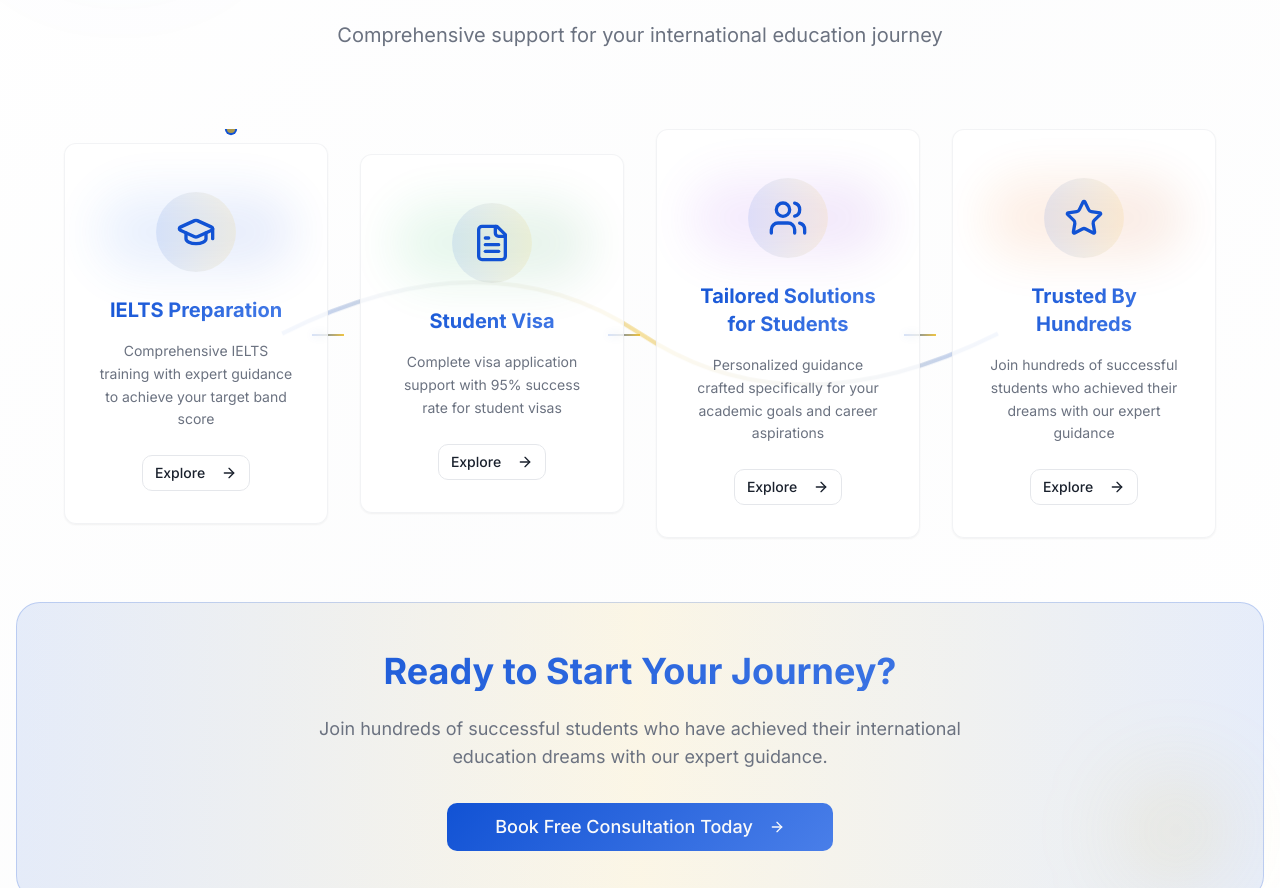
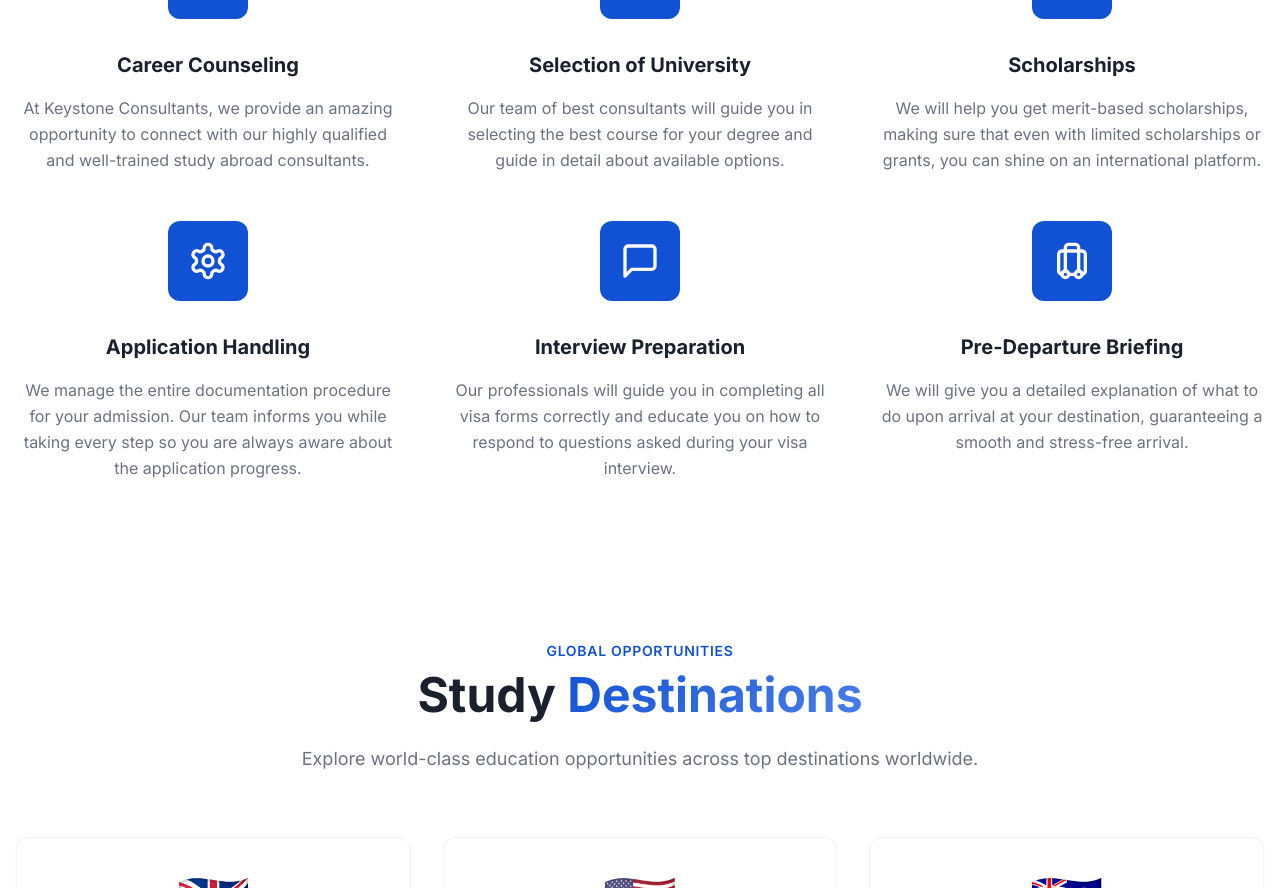
Before and after one commit to asimjamil195/keystone-paragon-clone, a React (Vite) app: page / in a window 1280 px wide. Shown: the part 1912-2800 px from the top of the page. Built offline with nearby package versions, Linux system fonts and the light colour scheme.

Commit message:
Update services section
Updated the core services section to match the provided style and rephrased the written information for each service.

```diff
--- a/src/components/ServicesHighlight.tsx
+++ b/src/components/ServicesHighlight.tsx
@@ -1,153 +1,81 @@
-import { Card, CardContent } from "@/components/ui/card";
-import { Badge } from "@/components/ui/badge";
-import { Button } from "@/components/ui/button";
-import { GraduationCap, FileText, Users, Star, ArrowRight } from "lucide-react";
+import { UserCheck, Building2, DollarSign, Settings, MessageSquare, Luggage } from "lucide-react";
+import ScrollReveal from "./ScrollReveal";
+
 const ServicesHighlight = () => {
-  const services = [{
-    icon: GraduationCap,
-    title: "IELTS Preparation",
-    description: "Comprehensive IELTS training with expert guidance to achieve your target band score",
-    image: "https://images.unsplash.com/photo-1434030216411-0b793f4b4173?w=500&h=300&fit=crop&crop=center",
-    color: "from-blue-500 to-blue-700"
-  }, {
-    icon: FileText,
-    title: "Student Visa",
-    description: "Complete visa application support with 95% success rate for student visas",
-    image: "https://images.unsplash.com/photo-1554224155-6726b3ff858f?w=500&h=300&fit=crop&crop=center",
-    color: "from-green-500 to-green-700"
-  }, {
-    icon: Users,
-    title: "Tailored Solutions for Students",
-    description: "Personalized guidance crafted specifically for your academic goals and career aspirations",
-    image: "https://images.unsplash.com/photo-1522202176988-66273c2fd55f?w=500&h=300&fit=crop&crop=center",
-    color: "from-purple-500 to-purple-700"
-  }, {
-    icon: Star,
-    title: "Trusted By Hundreds",
-    description: "Join hundreds of successful students who achieved their dreams with our expert guidance",
-    image: "https://images.unsplash.com/photo-1523240795612-9a054b0db644?w=500&h=300&fit=crop&crop=center",
-    color: "from-orange-500 to-orange-700"
-  }];
-  return <section className="py-20 bg-gradient-to-br from-background via-muted/20 to-background relative overflow-hidden">
-      {/* Background Elements */}
-      <div className="absolute inset-0">
-        <div className="absolute top-20 left-10 w-40 h-40 bg-primary/10 rounded-full blur-3xl animate-float"></div>
-        <div className="absolute bottom-20 right-10 w-32 h-32 bg-accent/10 rounded-full blur-2xl animate-float" style={{
-        animationDelay: "2s"
-      }}></div>
-      </div>
+  const services = [
+    {
+      icon: UserCheck,
+      title: "Career Counseling",
+      description: "At Keystone Consultants, we provide an amazing opportunity to connect with our highly qualified and well-trained study abroad consultants."
+    },
+    {
+      icon: Building2,
+      title: "Selection of University",
+      description: "Our team of best consultants will guide you in selecting the best course for your degree and guide in detail about available options."
+    },
+    {
+      icon: DollarSign,
+      title: "Scholarships",
+      description: "We will help you get merit-based scholarships, making sure that even with limited scholarships or grants, you can shine on an international platform."
+    },
+    {
+      icon: Settings,
+      title: "Application Handling",
+      description: "We manage the entire documentation procedure for your admission. Our team informs you while taking every step so you are always aware about the application progress."
+    },
+    {
+      icon: MessageSquare,
+      title: "Interview Preparation",
+      description: "Our professionals will guide you in completing all visa forms correctly and educate you on how to respond to questions asked during your visa interview."
+    },
+    {
+      icon: Luggage,
+      title: "Pre-Departure Briefing",
+      description: "We will give you a detailed explanation of what to do upon arrival at your destination, guaranteeing a smooth and stress-free arrival."
+    }
+  ];
 
-      <div className="container mx-auto px-4 relative z-10">
-        {/* Header */}
-        <div className="text-center mb-20 animate-fade-up">
-          <Badge variant="outline" className="px-6 py-3 text-sm font-semibold mb-6 animate-bounce-in">
-            Our Core Services
-          </Badge>
-          <h2 className="text-5xl md:text-7xl font-bold mb-6 animate-fade-up-stagger">
-            <span className="gradient-primary bg-clip-text text-transparent">Empowering</span>
-            <br />
-            <span className="text-foreground">Student Success</span>
-          </h2>
-          <p className="text-xl text-muted-foreground max-w-3xl mx-auto animate-fade-up-stagger" style={{
-          animationDelay: "0.2s"
-        }}>
-            Comprehensive support for your international education journey
-          </p>
-        </div>
-
-        {/* Animated Pathway */}
-        <div className="relative mb-16 max-w-6xl mx-auto">
-          {/* Pathway SVG Background */}
-          <div className="absolute inset-0 flex items-center justify-center pointer-events-none">
-            <svg className="w-full h-full" viewBox="0 0 800 400" preserveAspectRatio="xMidYMid meet">
-              <defs>
-                <linearGradient id="pathGradient" x1="0%" y1="0%" x2="100%" y2="0%">
-                  <stop offset="0%" stopColor="hsl(var(--primary))" stopOpacity="0.3" />
-                  <stop offset="50%" stopColor="hsl(var(--accent))" stopOpacity="0.5" />
-                  <stop offset="100%" stopColor="hsl(var(--primary))" stopOpacity="0.3" />
-                </linearGradient>
-              </defs>
-              <path d="M 50 200 Q 250 100 400 200 Q 550 300 750 200" stroke="url(#pathGradient)" strokeWidth="4" fill="none" className="animate-pulse-glow" />
-              {/* Animated dots along path */}
-              <circle r="6" fill="hsl(var(--primary))">
-                <animateMotion dur="8s" repeatCount="indefinite">
-                  <mpath href="#pathway" />
-                </animateMotion>
-              </circle>
-              <circle r="4" fill="hsl(var(--accent))" opacity="0.7">
-                <animateMotion dur="6s" repeatCount="indefinite" begin="2s">
-                  <mpath href="#pathway" />
-                </animateMotion>
-              </circle>
-            </svg>
+  return (
+    <section className="py-20 bg-background">
+      <div className="container mx-auto px-4">
+        <ScrollReveal>
+          {/* Header */}
+          <div className="text-center mb-16">
+            <p className="text-sm font-semibold text-primary mb-4 tracking-wider uppercase">
+              OUR SERVICES
+            </p>
+            <h2 className="text-4xl md:text-5xl lg:text-6xl font-bold text-foreground mb-8">
+              OUR TOP-NOTCH SERVICES
+            </h2>
           </div>
 
-          {/* Service Steps */}
-          <div className="relative z-10 grid grid-cols-1 md:grid-cols-2 lg:grid-cols-4 gap-8 items-center">
-            {services.map((service, index) => <div key={service.title} className="group animate-fade-up-stagger relative" style={{
-            animationDelay: `${index * 0.3}s`
-          }}>
-                {/* Connection Line to Next Step */}
-                {index < services.length - 1 && <div className="hidden lg:block absolute top-1/2 -right-4 w-8 h-0.5 bg-gradient-to-r from-primary/50 to-accent/50 z-0">
-                    <div className="absolute inset-0 bg-gradient-to-r from-primary to-accent animate-pulse opacity-60"></div>
-                  </div>}
-
-                {/* Service Card */}
-                <Card className="relative overflow-hidden bg-background/80 backdrop-blur-sm border-border/50 hover:border-primary/30 transition-all duration-500 hover:shadow-elegant hover:-translate-y-2 group-hover:scale-105">
-                  <div className="relative p-8 text-center">
-                    {/* Step Number */}
-
-
-                    {/* Icon with animated background */}
-                    <div className="relative mb-6 mt-4">
-                      <div className={`absolute inset-0 rounded-full bg-gradient-to-r ${service.color} opacity-10 group-hover:opacity-20 transition-opacity duration-500 blur-xl`}></div>
-                      <div className="relative w-20 h-20 mx-auto rounded-full bg-gradient-to-r from-primary/10 to-accent/10 flex items-center justify-center group-hover:scale-110 transition-transform duration-500">
-                        <service.icon className="w-10 h-10 text-primary group-hover:text-accent transition-colors duration-500" />
-                      </div>
-                    </div>
-
-                    {/* Title */}
-                    <h3 className="text-xl font-bold mb-4 gradient-primary bg-clip-text text-transparent group-hover:animate-wiggle">
-                      {service.title}
-                    </h3>
-
-                    {/* Description */}
-                    <p className="text-muted-foreground text-sm leading-relaxed mb-6">
-                      {service.description}
-                    </p>
-
-                    {/* Action Button */}
-                    <Button variant="outline" size="sm" className="group/btn hover:bg-primary hover:text-primary-foreground hover:border-primary transition-all duration-300">
-                      Explore
-                      <ArrowRight className="ml-2 h-4 w-4 group-hover/btn:translate-x-1 transition-transform duration-300" />
-                    </Button>
+          {/* Services Grid */}
+          <div className="grid grid-cols-1 md:grid-cols-2 lg:grid-cols-3 gap-12 max-w-7xl mx-auto">
+            {services.map((service, index) => (
+              <ScrollReveal key={service.title} delay={index * 100}>
+                <div className="text-center group hover-lift">
+                  {/* Icon */}
+                  <div className="w-20 h-20 mx-auto mb-8 bg-primary rounded-lg flex items-center justify-center group-hover:scale-110 transition-transform duration-300">
+                    <service.icon className="w-10 h-10 text-primary-foreground" />
                   </div>
 
-                  {/* Hover Glow Effect */}
-                  <div className="absolute inset-0 rounded-lg bg-gradient-to-r from-primary/5 to-accent/5 opacity-0 group-hover:opacity-100 transition-opacity duration-500 pointer-events-none"></div>
-                </Card>
-              </div>)}
+                  {/* Title */}
+                  <h3 className="text-xl font-bold text-foreground mb-4">
+                    {service.title}
+                  </h3>
+
+                  {/* Description */}
+                  <p className="text-muted-foreground leading-relaxed">
+                    {service.description}
+                  </p>
+                </div>
+              </ScrollReveal>
+            ))}
           </div>
-        </div>
+        </ScrollReveal>
+      </div>
+    </section>
+  );
+};
 
-        {/* CTA Section */}
-        <div className="text-center animate-fade-up-stagger" style={{
-        animationDelay: "0.8s"
-      }}>
-          <div className="bg-gradient-to-r from-primary/10 via-accent/10 to-primary/10 rounded-3xl p-12 border border-primary/20 backdrop-blur-sm">
-            <h3 className="text-3xl md:text-4xl font-bold mb-6 gradient-primary bg-clip-text text-transparent">
-              Ready to Start Your Journey?
-            </h3>
-            <p className="text-lg text-muted-foreground mb-8 max-w-2xl mx-auto">
-              Join hundreds of successful students who have achieved their international education dreams with our expert guidance.
-            </p>
-            <Button size="lg" className="gradient-primary hover:shadow-glow transition-all duration-300 text-lg px-12 py-6">
-              Book Free Consultation Today
-              <ArrowRight className="ml-2 h-6 w-6" />
-            </Button>
-          </div>
-        </div>
-      </div>
-    </section>;
-};
 export default ServicesHighlight;
```
